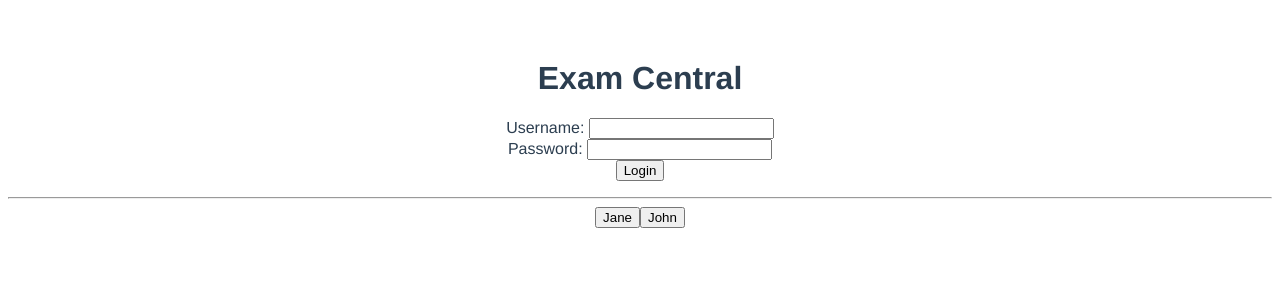
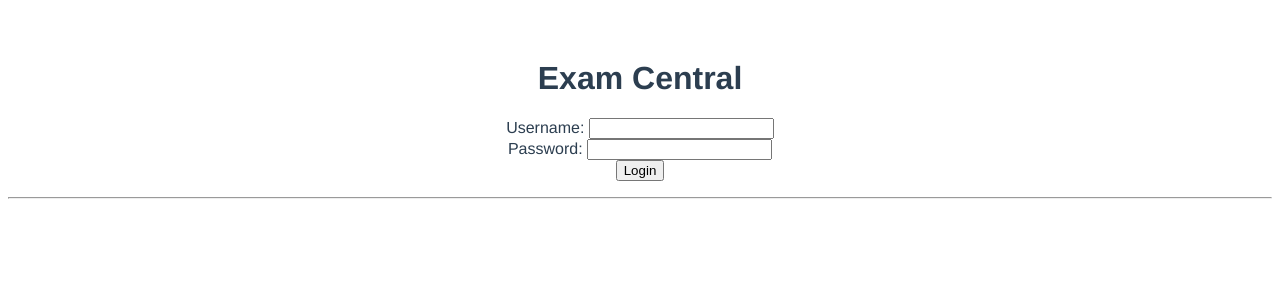
Before and after one commit to hahdookin/cs490, a Vue app in the folder front-end/: page /teacher/1/reviewexam/1 in a window 1280 px wide. Shown: the top 300 px of the page. Built offline with nearby package versions, Linux system fonts and the light colour scheme.

Commit message:
final changes

```diff
--- a/front-end/src/App.vue
+++ b/front-end/src/App.vue
@@ -4,8 +4,8 @@
             @user-logged-out="handleUserLogout"
             title="Exam Central"/>
 
-    <button @click="janeLogin">Jane</button>
-    <button @click="johnLogin">John</button>
+    <!--<button @click="janeLogin">Jane</button>-->
+    <!--<button @click="johnLogin">John</button>-->
 
     <div v-if="userIsLoggedIn">
         <router-view></router-view>
--- a/front-end/src/components/PointTable.vue
+++ b/front-end/src/components/PointTable.vue
@@ -25,7 +25,7 @@
             <!--Labels for tests -->
             <thead>
                 <th>Expected</th>
-                <th>Run</th>
+                <th>Output</th>
                 <th>Pass?</th>
                 <th>Points</th>
                 <th v-if="!disabled">Override</th>
```
Also changed, not shown: 1 other file (tests, documents, lock files or other folders).
